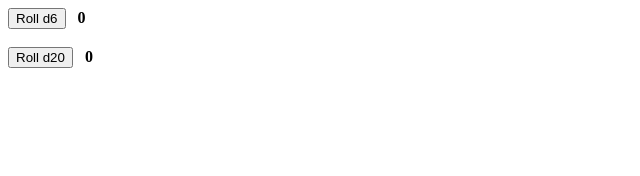
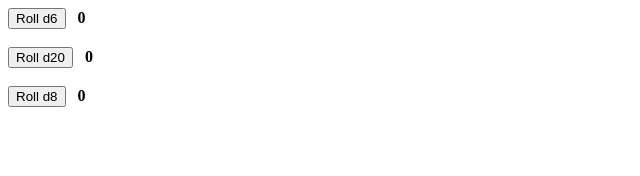
Before and after one commit to 2022-fall-jsf-tuth/dice-roller, an Angular app: page / in a window 1280 px wide. Shown: the top 176 px of the page, without its empty margins (0-640 px from the left). Built offline with nearby package versions, Linux system fonts and the light colour scheme.

Commit message:
Added a d8.

```diff
--- a/src/app/app.component.html
+++ b/src/app/app.component.html
@@ -10,4 +10,9 @@
 >
 </app-roll-die>
 <br>
+<app-roll-die
+  side-count="8"
+>
+</app-roll-die>
+<br>
 <app-roll-history></app-roll-history>
```
